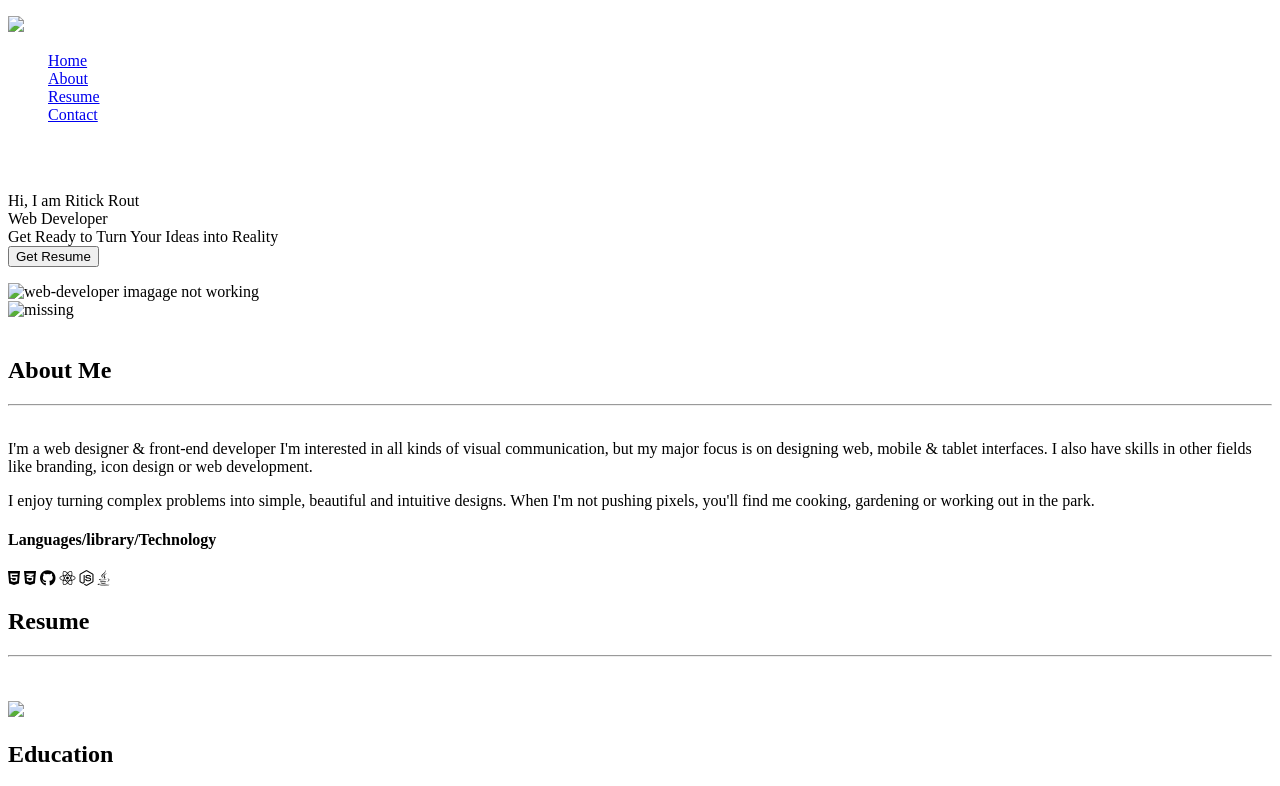
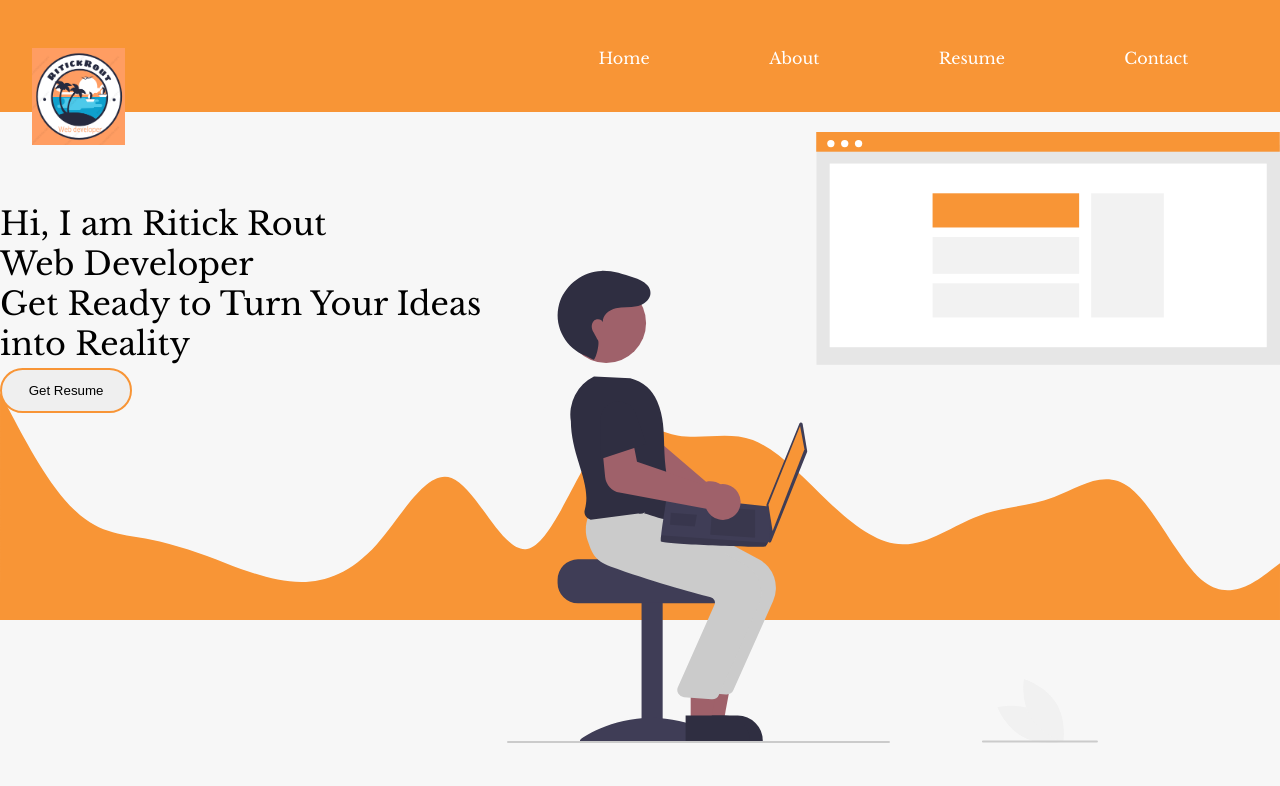
Before and after one commit to RitickRout/Ritick-Rout, a plain HTML site: page index.html in a window 1280 px wide. Shown: the top 786 px of the page. Drawn offline with nearby package versions, Linux system fonts and the light colour scheme; the site is published under a folder, as on GitHub Pages, so addresses that start at the root find nothing; a web font is replaced by a local one.

Commit message:
Update index.html

```diff
--- a/index.html
+++ b/index.html
@@ -5,8 +5,8 @@
   <meta charset="UTF-8">
   <meta http-equiv="X-UA-Compatible" content="IE=edge">
   <meta name="viewport" content="width=device-width, initial-scale=1.0">
-  <link rel="stylesheet" href="/style/index.css">
-  <link  href="/images/logo.png" type="image/icon" rel="icon">
+  <link rel="stylesheet" href="style/index.css">
+  <link  href="images/logo.png" type="image/icon" rel="icon">
   <script src="https://kit.fontawesome.com/ad9ffca1c4.js" crossorigin="anonymous"></script>
   <title>Ritick Rout</title>
 </head>
@@ -14,7 +14,7 @@
 <body>
   <header>
     <nav class="navigation" id="nav">
-      <p class=""><img src="/images/logo.png" width="20%"></p>
+      <p class=""><img src="images/logo.png" width="20%"></p>
       <ul class="nav-items" type="none">
         <a href="#nav">
           <li class="items space">Home</li>
@@ -44,15 +44,15 @@
             <button class="link-secondary resume">Get Resume</button>
           </a>
         </p>
-        <img src="/images/web_developer.svg" alt="web-developer imagage not working">
+        <img src="images/web_developer.svg" alt="web-developer imagage not working">
       </div>
-      <img class="waves" src="/images/wave.svg" alt="missing">
+      <img class="waves" src="images/wave.svg" alt="missing">
     </section>
 
 
 
     <div class="flex ">
-        <img class="padding" src="/images/profile_re_4a55.svg" alt="">
+        <img class="padding" src="images/profile_re_4a55.svg" alt="">
       <div id="about-me" class="padding">
         <h2>About Me</h2>
         <hr class="underline">
@@ -82,7 +82,7 @@
     <hr class="underline"> <br> <br>
     <div id="resume" class="flex " >
       <div class="padding">
-        <img src="/images/undraw_updated.svg" class="padding">
+        <img src="images/undraw_updated.svg" class="padding">
       </div>
       <div class="Education padding">
 
```
